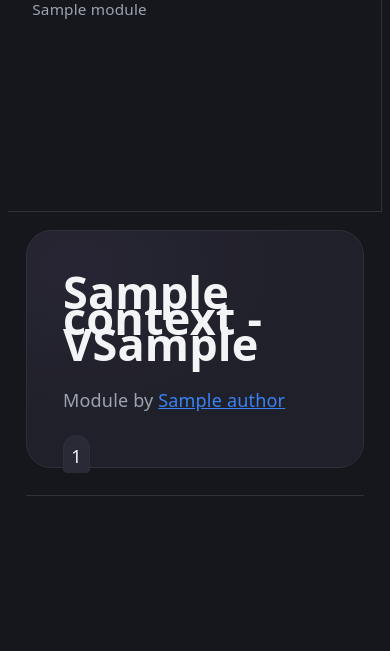
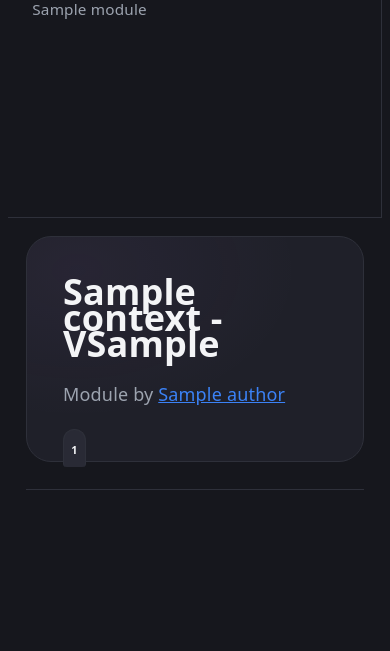
Before and after one commit to quintindunn/quickserve, a Python web app: template src/QuickServe/Web/templates/core/module.html in a window 390 px wide. Shown: the part 236-887 px from the top of the page. Run offline with Jinja, Linux system fonts and the light colour scheme; the template is opened without the code that fills it: most values are stand-ins (such as "Sample title", 1, 10 or a date in 2020).

Commit message:
Improved scaling with screen size

```diff
--- a/src/QuickServe/Web/static/core/modules.css
+++ b/src/QuickServe/Web/static/core/modules.css
@@ -70,6 +70,7 @@
     padding: 0;
 
     background-color: var(--accent-bg);
+    border-top-right-radius: 15px;
 }
 
 .tab {
@@ -86,6 +87,12 @@
     border-top: 1px solid var(--border);
     border-right: transparent;
     border-left: 1px solid var(--border);
+
+    font-size: .6rem;
+    font-weight: 600;
+
+    text-overflow: ellipsis;
+    overflow: hidden;
 }
 
 .tab:hover,
@@ -97,6 +104,10 @@
 
     border-bottom-left-radius: 5px;
     border-bottom-right-radius: 5px;
+}
+
+.tab {
+    transition: height .25s ease;
 }
 
 .tab:last-child {
@@ -115,3 +126,13 @@
 
     border-top: 1px solid var(--border);
 }
+
+@media (max-width: 800px) {
+    .module-size-parent {
+        bottom: 2rem;
+    }
+
+    .module > .module-head > a > .module-heading {
+        font-size: 2rem;
+    }
+}
```
